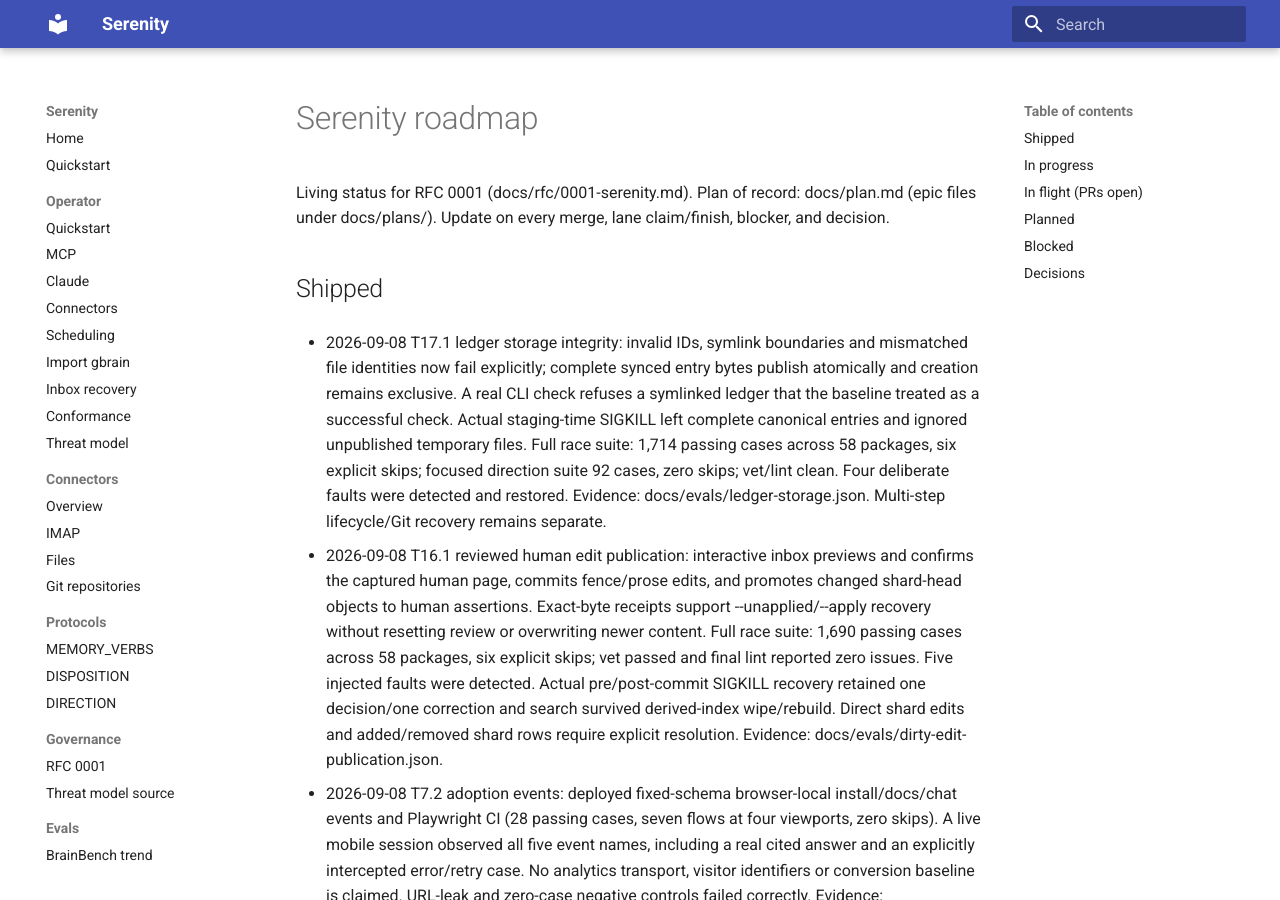
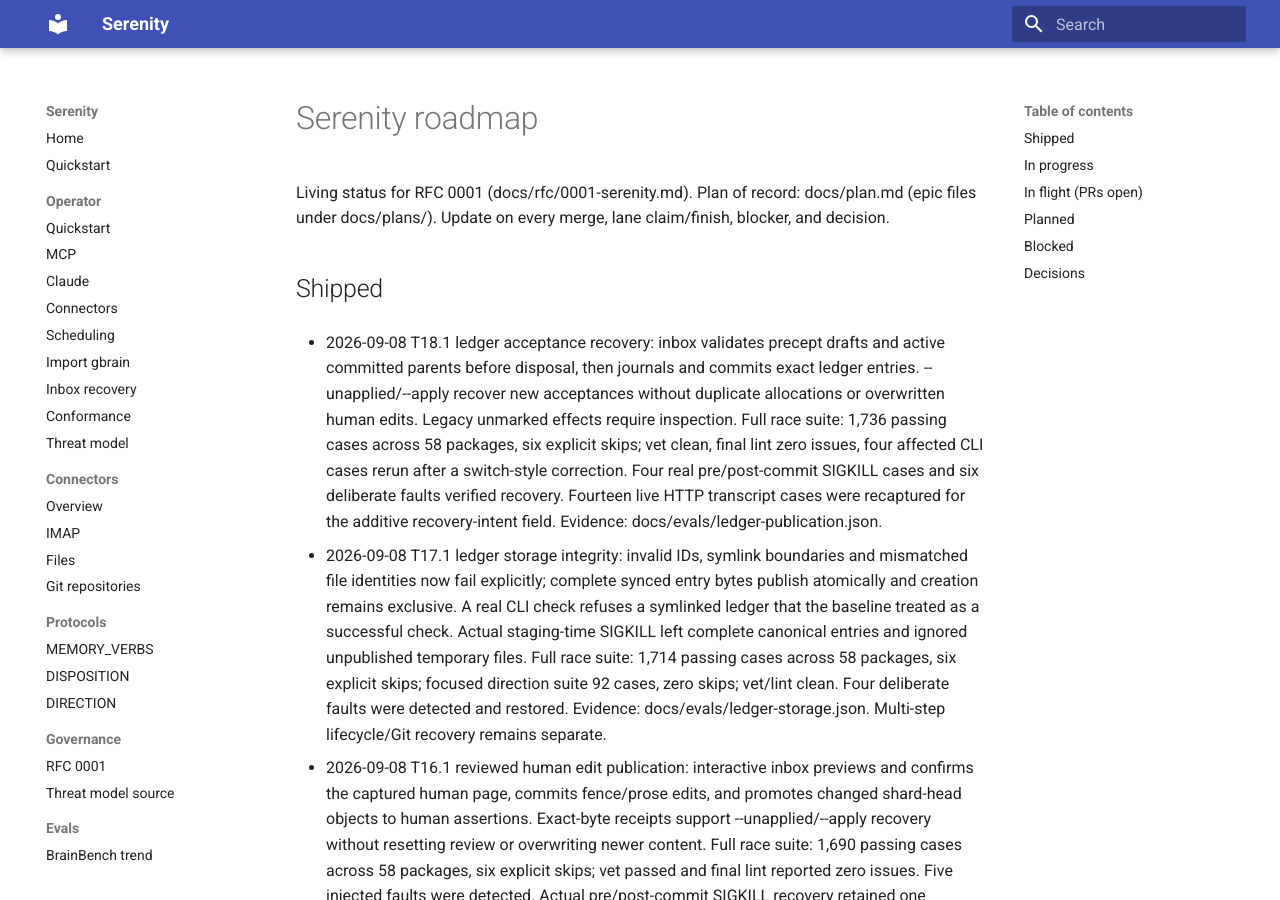
Before and after one commit to sirerun/serenity, an MkDocs documentation site: the page built from docs/roadmap.md, in a window 1280 px wide and 900 px high. Built offline with MkDocs 1.6.1 and Material for MkDocs 9.7.7, drawn with Linux system fonts in a browser that asks for light colours.

Commit message:
Track verified inbox ledger acceptance recovery

```diff
--- a/docs/plan.md
+++ b/docs/plan.md
@@ -73,6 +73,7 @@ Out of scope: Flutter app (v1.1), Graph email, ANN index, multi-principal enforc
 ### E15 -- Paused-write review handoff -> docs/plans/E15-pending-handoff.md (1/1; durable paused-write handoff and interactive inbox recovery verified, 2026-09-08)
 ### E16 -- Reviewed human edit publication -> docs/plans/E16-dirty-edit-publication.md (1/1; explicit human edit publication and crash recovery verified, 2026-09-08)
 ### E17 -- Decision ledger storage integrity -> docs/plans/E17-ledger-storage.md (1/1; confined ledger reads/writes and atomic entries verified, 2026-09-08)
+### E18 -- Ledger acceptance publication recovery -> docs/plans/E18-ledger-publication.md (1/1; precept/child-intent publication and crash recovery verified, 2026-09-08)
 
 Decisions confirmed by David on 2026 08 27 (no open decisions remain):
 - OD-1 Second labeler for golden sets: two independent frontier-model passes from different families with David adjudicating (ADR 005).
--- a/docs/roadmap.md
+++ b/docs/roadmap.md
@@ -3,6 +3,8 @@
 Living status for RFC 0001 (docs/rfc/0001-serenity.md). Plan of record: docs/plan.md (epic files under docs/plans/). Update on every merge, lane claim/finish, blocker, and decision.
 
 ## Shipped
+
+- 2026-09-08 T18.1 ledger acceptance recovery: inbox validates precept drafts and active committed parents before disposal, then journals and commits exact ledger entries. --unapplied/--apply recover new acceptances without duplicate allocations or overwritten human edits. Legacy unmarked effects require inspection. Full race suite: 1,736 passing cases across 58 packages, six explicit skips; vet clean, final lint zero issues, four affected CLI cases rerun after a switch-style correction. Four real pre/post-commit SIGKILL cases and six deliberate faults verified recovery. Fourteen live HTTP transcript cases were recaptured for the additive recovery-intent field. Evidence: docs/evals/ledger-publication.json.
 
 - 2026-09-08 T17.1 ledger storage integrity: invalid IDs, symlink boundaries and mismatched file identities now fail explicitly; complete synced entry bytes publish atomically and creation remains exclusive. A real CLI check refuses a symlinked ledger that the baseline treated as a successful check. Actual staging-time SIGKILL left complete canonical entries and ignored unpublished temporary files. Full race suite: 1,714 passing cases across 58 packages, six explicit skips; focused direction suite 92 cases, zero skips; vet/lint clean. Four deliberate faults were detected and restored. Evidence: docs/evals/ledger-storage.json. Multi-step lifecycle/Git recovery remains separate.
 
```
